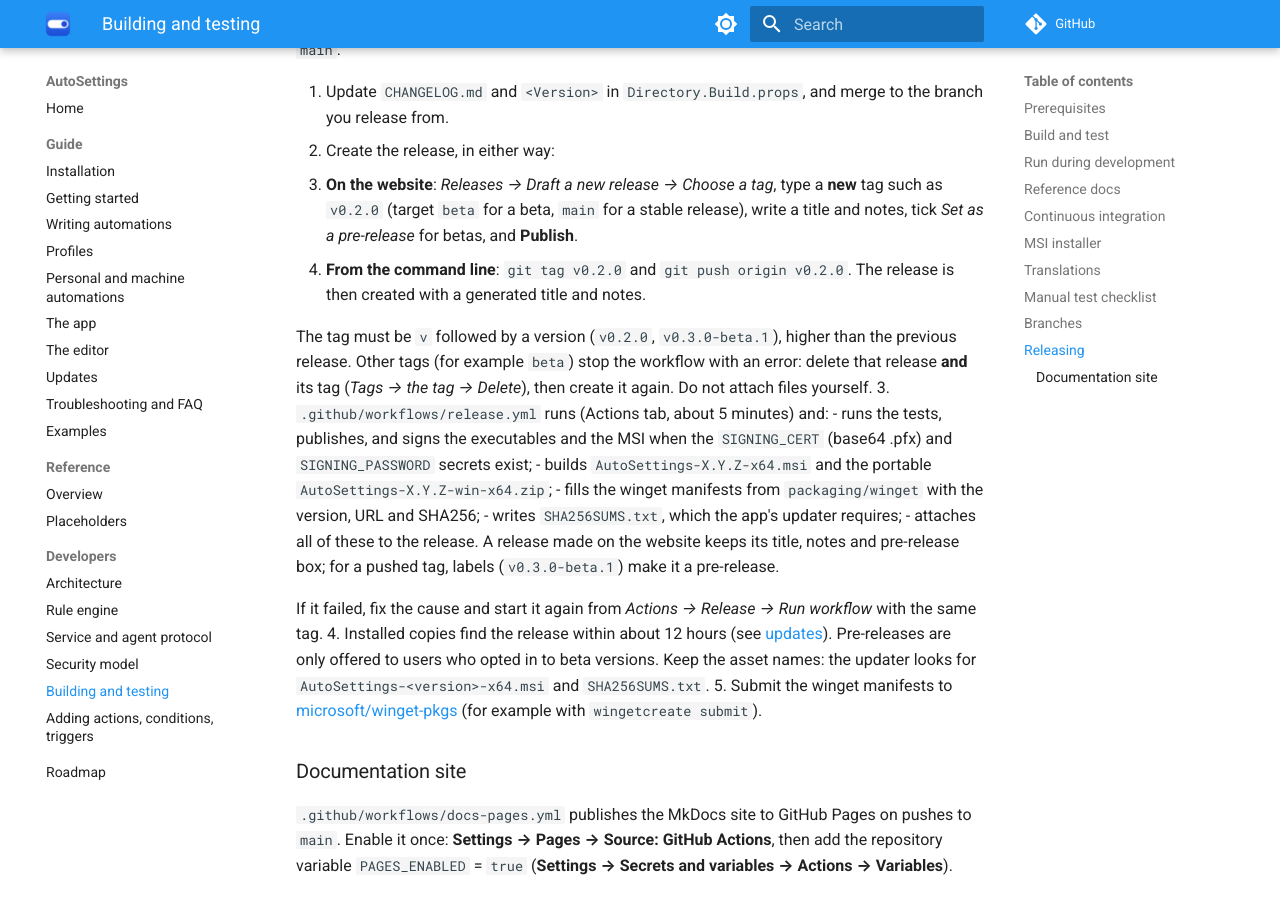
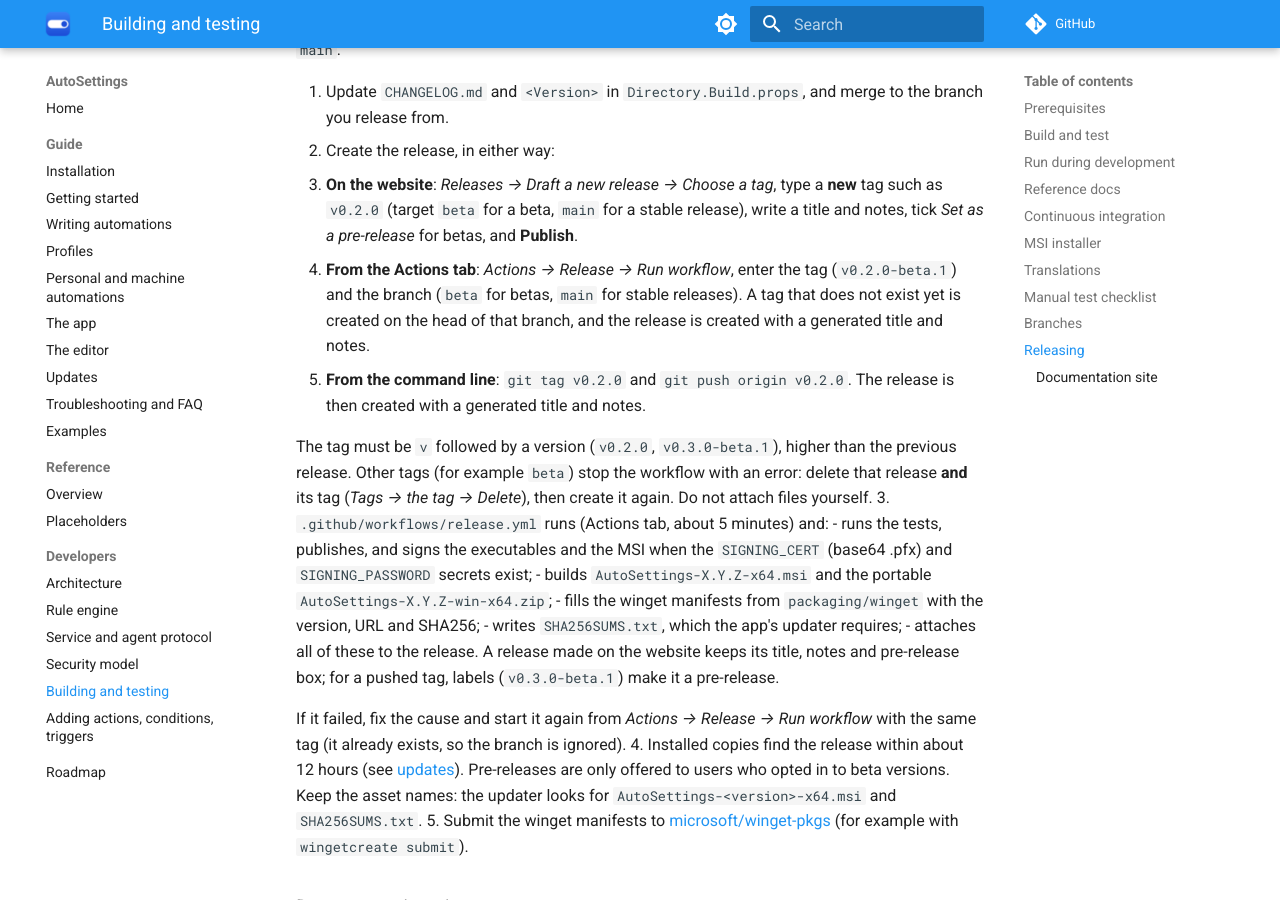
Before and after one commit to Samet1771/AutoSettings, an MkDocs documentation site: the page built from docs/dev/building.md, in a window 1280 px wide and 900 px high, scrolled down 4193 px. Built offline with MkDocs 1.6.1 and Material for MkDocs 9.7.7, drawn with Linux system fonts in a browser that asks for light colours; comment, search, counter and statistics services are not loaded.

Commit message:
Release workflow: manual runs can create the tag
Started from the Actions tab with a tag that does not exist yet, the
workflow creates it on the head of the chosen branch (beta by default)
and builds the release. Tags created this way do not start a second run.

Co-Authored-By: Claude Opus 5.5 <noreply@anthropic.com>
Claude-Session: https://claude.ai/code/session_01VQsSxnfnN7TTfERNXNj7Mo

```diff
--- a/docs/dev/building.md
+++ b/docs/dev/building.md
@@ -141,6 +141,9 @@ To promote a beta: open a pull request from `beta` to `main`, merge it, and rele
 2. Create the release, in either way:
    - **On the website**: *Releases → Draft a new release → Choose a tag*, type a **new** tag such as `v0.2.0`
      (target `beta` for a beta, `main` for a stable release), write a title and notes, tick *Set as a pre-release* for betas, and **Publish**.
+   - **From the Actions tab**: *Actions → Release → Run workflow*, enter the tag (`v0.2.0-beta.1`) and the branch
+     (`beta` for betas, `main` for stable releases). A tag that does not exist yet is created on the head of that
+     branch, and the release is created with a generated title and notes.
    - **From the command line**: `git tag v0.2.0` and `git push origin v0.2.0`. The release is then created with a
      generated title and notes.
 
@@ -156,7 +159,8 @@ To promote a beta: open a pull request from `beta` to `main`, merge it, and rele
    - attaches all of these to the release. A release made on the website keeps its title, notes and pre-release
      box; for a pushed tag, labels (`v0.3.0-beta.1`) make it a pre-release.
 
-   If it failed, fix the cause and start it again from *Actions → Release → Run workflow* with the same tag.
+   If it failed, fix the cause and start it again from *Actions → Release → Run workflow* with the same tag
+   (it already exists, so the branch is ignored).
 4. Installed copies find the release within about 12 hours (see [updates](../guide/updates.md)). Pre-releases are
    only offered to users who opted in to beta versions. Keep the asset names: the updater looks for
    `AutoSettings-<version>-x64.msi` and `SHA256SUMS.txt`.
```
Also changed, not shown: 1 other file.
